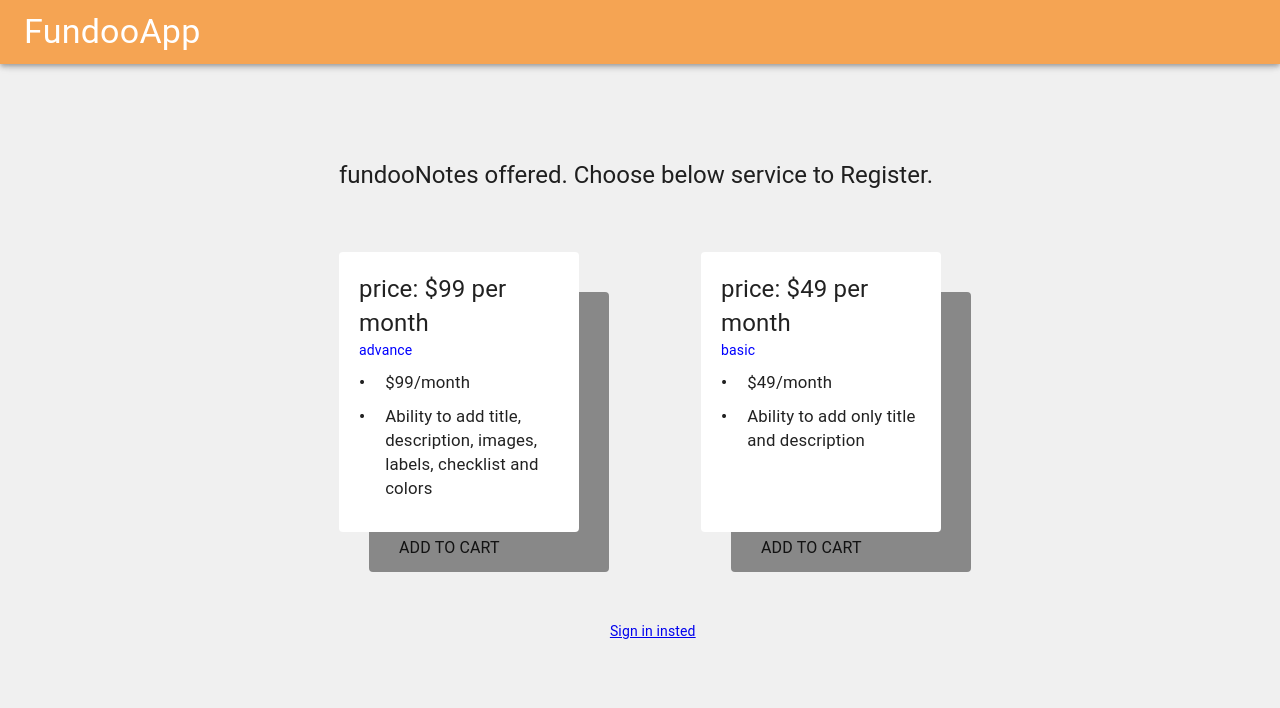
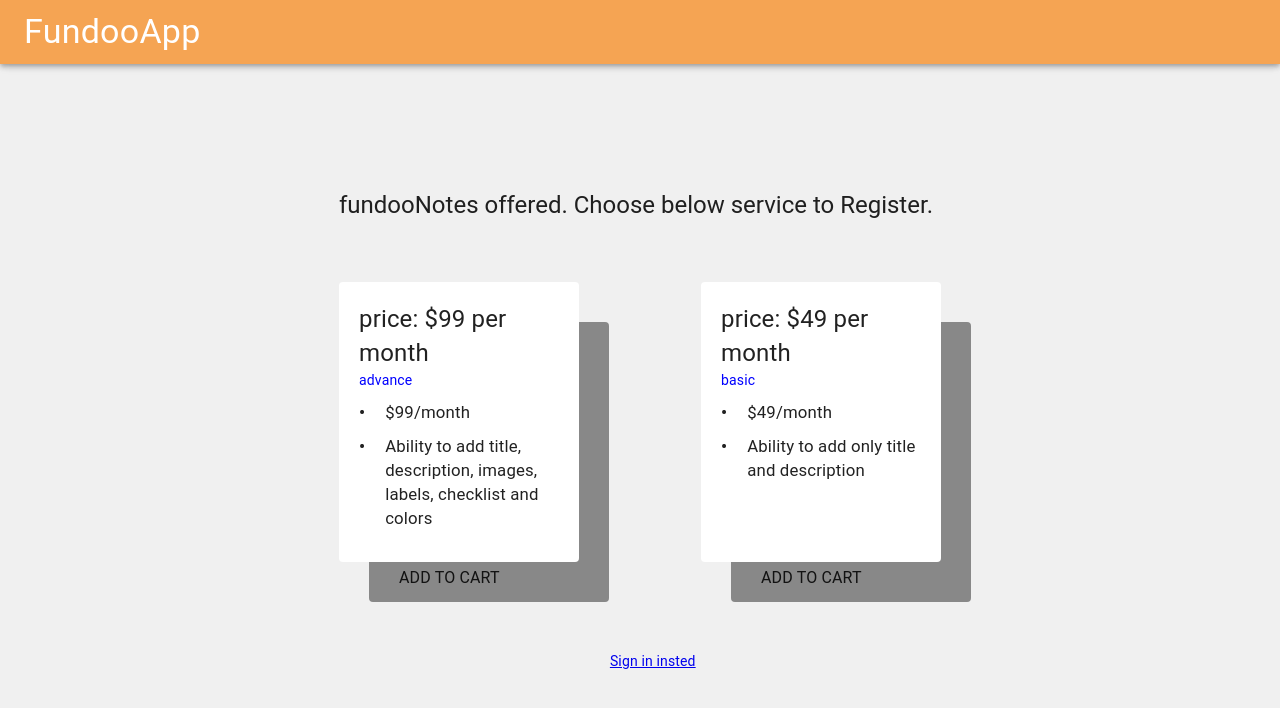
Before and after one commit to saurabhgavali23/FundooApp-ReactJs, a React (Create React App) app: page /home in a window 1280 px wide. Shown: the top 708 px of the page. Built offline with nearby package versions, Linux system fonts and the light colour scheme; no server answers.

Commit message:
[Saurabh] Refactor: Offer text top margin

```diff
--- a/src/pages/user_authorization/UserAuthentication.css
+++ b/src/pages/user_authorization/UserAuthentication.css
@@ -41,6 +41,7 @@
     font-size: larger;
 }
 .offerText{
+    margin-top: 10% !important;
     margin-bottom: 10% !important;
     display: flex !important;
     align-items: center !important;
```
